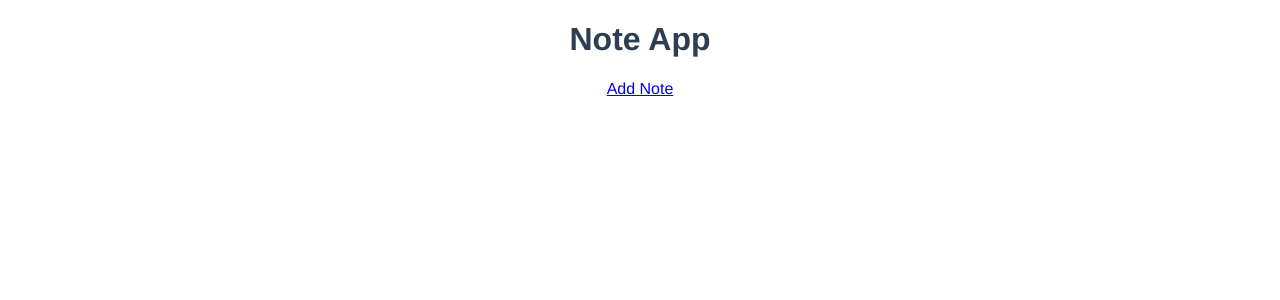
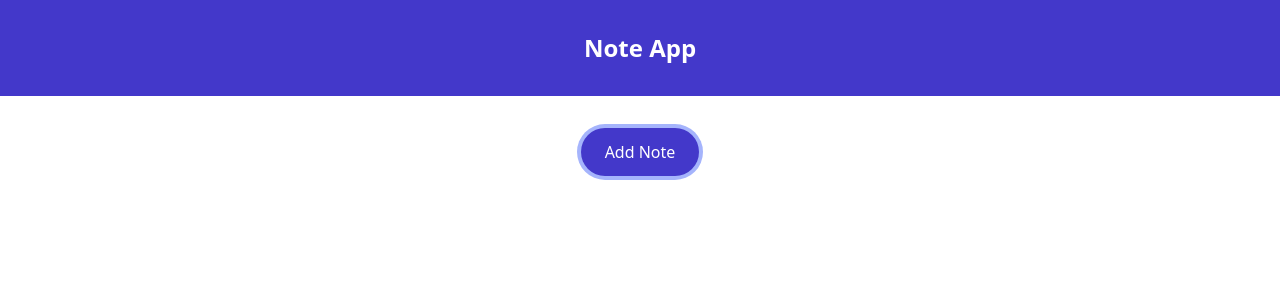
Before and after one commit to ksmxxxxxx/note_app_with_vue, a Vue app: page / in a window 1280 px wide. Shown: the top 300 px of the page. Built offline with nearby package versions, Linux system fonts and the light colour scheme.

Commit message:
:floppy_disk:

```diff
--- a/src/App.vue
+++ b/src/App.vue
@@ -1,26 +1,3 @@
 <template>
   <router-view/>
 </template>
-
-<style>
-#app {
-  font-family: Avenir, Helvetica, Arial, sans-serif;
-  -webkit-font-smoothing: antialiased;
-  -moz-osx-font-smoothing: grayscale;
-  text-align: center;
-  color: #2c3e50;
-}
-
-#nav {
-  padding: 30px;
-}
-
-#nav a {
-  font-weight: bold;
-  color: #2c3e50;
-}
-
-#nav a.router-link-exact-active {
-  color: #42b983;
-}
-</style>
--- /dev/null
+++ b/src/assets/stylesheets/index.css
@@ -0,0 +1,18 @@
+@tailwind base;
+@tailwind components;
+@tailwind utilities;
+
+@layer base {
+  body {
+    font-family: Noto Sans, sans-serif;
+    @apply text-gray-700;
+  }
+  h1 {
+    @apply text-2xl;
+    @apply font-bold;
+  }
+  a {
+    @apply text-indigo-600;
+    @apply underline;
+  }
+}
--- a/src/components/NoteHeader.vue
+++ b/src/components/NoteHeader.vue
@@ -1,5 +1,5 @@
 <template>
-  <header>
+  <header class="bg-indigo-700 p-8 mb-8 text-white text-center">
     <h1>Note App</h1>
   </header>
 </template>
--- a/src/main.js
+++ b/src/main.js
@@ -1,5 +1,6 @@
 import { createApp } from 'vue'
 import App from './App.vue'
 import router from './router'
+import './assets/stylesheets/index.css'
 
 createApp(App).use(router).mount('#app')
--- a/src/views/ViewNoteList.vue
+++ b/src/views/ViewNoteList.vue
@@ -1,10 +1,12 @@
 <template>
   <NoteHeader/>
-  <div class="note-list">
-    <NoteList/>
-  </div>
-  <div>
-    <router-link to="/add">Add Note</router-link>
+  <div class="container mx-auto">
+    <div class="note-list">
+      <NoteList/>
+    </div>
+    <div class="text-center">
+      <router-link to="/add" class="bg-indigo-700 hover:bg-indigo-500 inline-block ring-4 ring-indigo-300 rounded-full py-3 px-6 text-white no-underline">Add Note</router-link>
+    </div>
   </div>
 </template>
 
```
